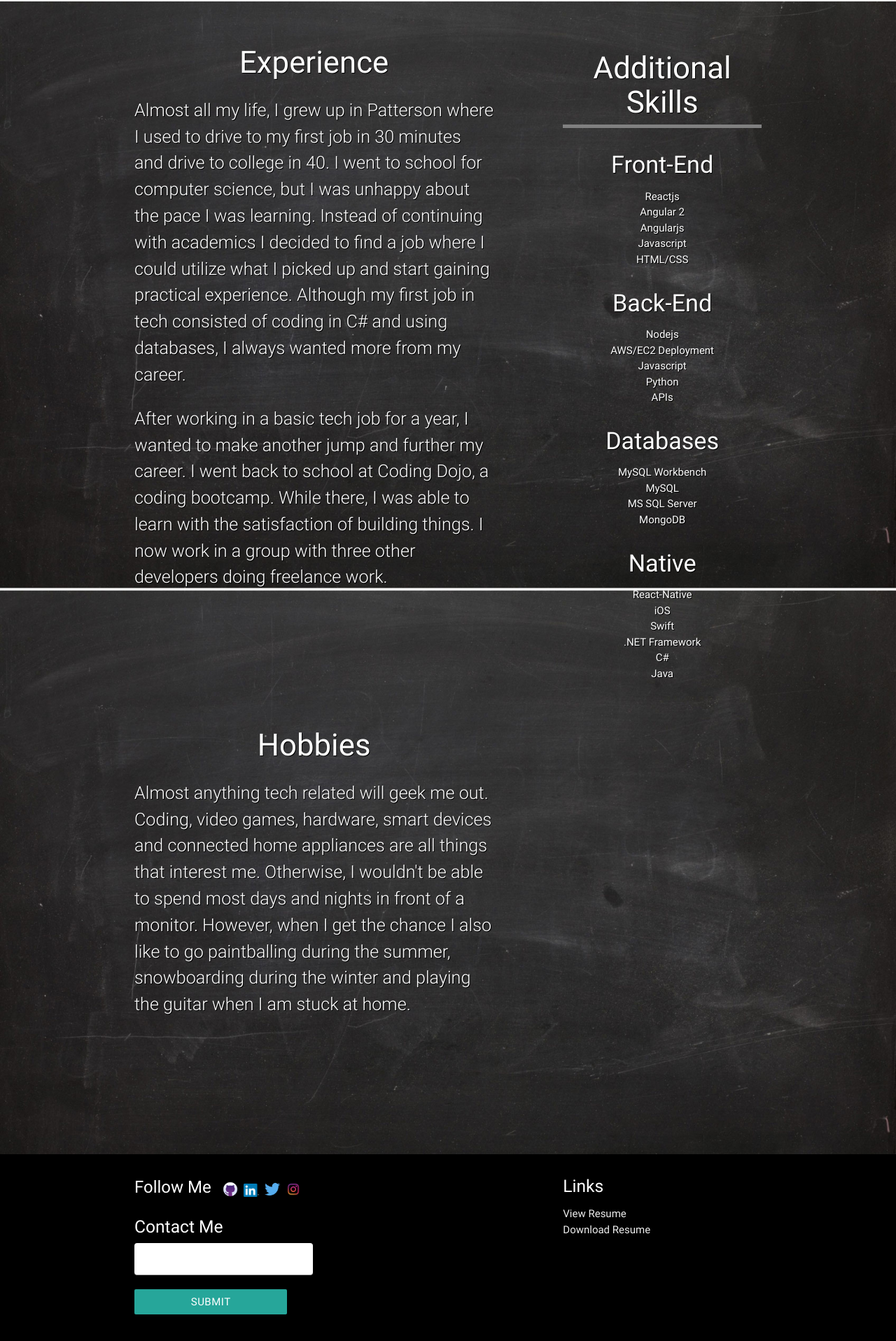
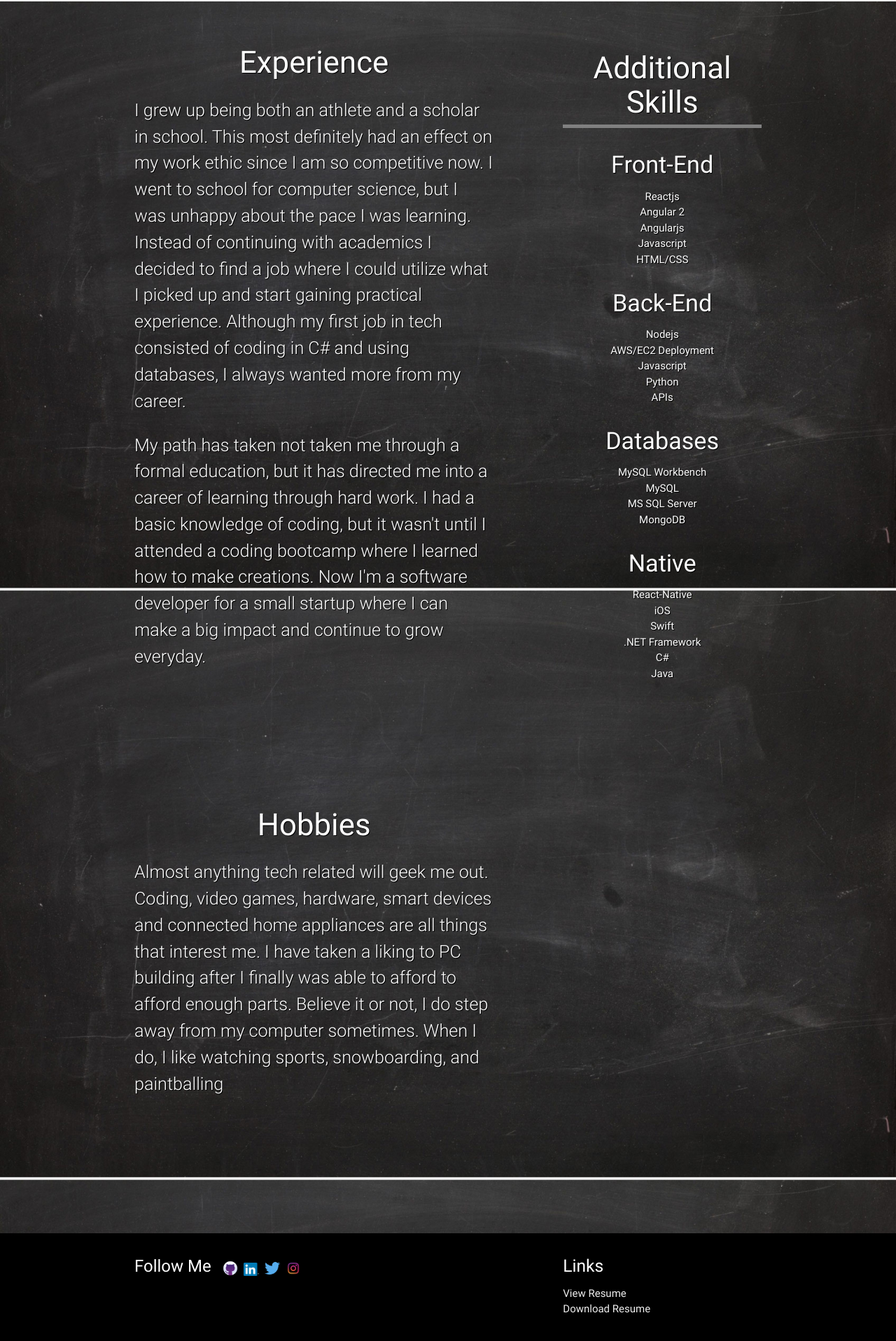
Before and after one commit to FunkyGeorge/ngPortfolio, an Angular app: page / in a window 1280 px wide. Shown: the part 3367-5284 px from the top of the page at 70% size. Built offline with nearby package versions, Linux system fonts and the light colour scheme.

Commit message:
remove contact form

```diff
--- a/src/app/components/about/about.component.html
+++ b/src/app/components/about/about.component.html
@@ -20,16 +20,17 @@
 
       <h3 class="center-align">Experience</h3>
       <p class="flow-text">
-        Almost all my life, I grew up in Patterson where I used to drive to my first job in 30 minutes and
-        drive to college in 40. I went to school for computer science, but I was unhappy about the pace I was learning.
+        I grew up being both an athlete and a scholar in school. This most definitely had an effect on my work ethic
+        since I am so competitive now. I went to school for computer science, but I was unhappy about the pace I was learning.
         Instead of continuing with academics I decided to find a job where I could utilize what I picked up and start
         gaining practical experience. Although my first job in tech consisted of coding in C# and using databases, I
         always wanted more from my career.
       </p>
       <p class="flow-text">
-        After working in a basic tech job for a year, I wanted to make another jump and further my career.  I went back
-        to school at Coding Dojo, a coding bootcamp.  While there, I was able to learn with the satisfaction of building
-        things.  I now work in a group with three other developers doing freelance work.
+        My path has taken not taken me through a formal education, but it has directed me into a career of learning through
+        hard work. I had a basic knowledge of coding, but it wasn't until I attended a coding bootcamp where I learned how
+        to make creations. Now I'm a software developer for a small startup where I can make a big impact and continue to
+        grow everyday.
       </p>
 
       <div class="spacer"></div>
@@ -37,9 +38,9 @@
       <h3 class="center-align">Hobbies</h3>
       <p class="flow-text">
         Almost anything tech related will geek me out. Coding, video games, hardware, smart devices and connected home appliances
-        are all things that interest me. Otherwise, I wouldn't be able to spend most days and nights in front of a monitor. However,
-        when I get the chance I also like to go paintballing during the summer, snowboarding during the winter and playing the guitar
-        when I am stuck at home.
+        are all things that interest me. I have taken a liking to PC building after I finally was able to afford
+        to afford enough parts. Believe it or not, I do step away from my computer sometimes.  When I do, I like
+        watching sports, snowboarding, and paintballing
       </p>
     </div>
     <div class="col m4 offset-m1">
--- a/src/app/components/footer/footer.component.html
+++ b/src/app/components/footer/footer.component.html
@@ -9,13 +9,6 @@
             <li><a class="grey-text text-lighten-3" href="https://twitter.com/funky_George" target="_blank"><img class="icon" src="./assets/img/twitter.png"></a></li>
             <li><a class="grey-text text-lighten-3" href="https://www.instagram.com/georgeoffunk/" target="_blank"><img class="icon" src="./assets/img/instagram.png"></a></li>
           </ul>
-          <h5 class="white-text">Contact Me</h5>
-          <form [formGroup]="tempEmail" (ngSubmit)="toggleModal()">
-            <input [attr.disabled]="stateFlags[1]" class="col s7" formControlName="email" type="email" style="background-color: white; border-radius: 4px; color: black;" />
-            <input [attr.disabled]="stateFlags[1]" class="btn col s6" type="submit" value="Submit" />
-          </form>
-          <p class="col s7 error" [class.hidden]="!stateFlags[2]">Please input a valid email</p>
-          <p class="col s7 success" [class.hidden]="!stateFlags[1]">Thank you, my bots will reach out to me about your contact request.</p>
       </div>
       <div class="col l4 offset-l2 s12">
         <h5 class="white-text">Links</h5>
@@ -29,23 +22,3 @@
   </div>
   <div class="footer-copyright"></div>
 </footer>
-
-<form [formGroup]="userForm" (ngSubmit)="send()" id="Modal" [class.hidden]="!stateFlags[0]">
-  <div class="input-field">
-    <input [class.invalid]="stateFlags[6]" formControlName="email" name="email" type="email" id="email" placeholder="email" />
-  </div>
-  <div class="input-field">
-    <label for="name">Name</label>
-    <input autofocus [class.invalid]="stateFlags[4]" formControlName="name" name="name" type="text" id="name" />
-  </div>
-  <div class="input-field">
-    <label for="phone">Phone (optional)</label>
-    <input (input)="formatNumber($event.data)" formControlName="phone" name="phone" type="text" id="phone" />
-  </div>
-  <div class="input-field">
-    <label for="msg">Message</label>
-    <textarea [class.inputError]="stateFlags[5]" formControlName="msg" name="msg" id="msg" style="height: 7em"></textarea>
-  </div>
-  <input class="btn" type="submit" value="Submit" />
-  <p class="error" [class.hidden]="!stateFlags[3]">{{ errMessage }}</p>
-</form>
```
